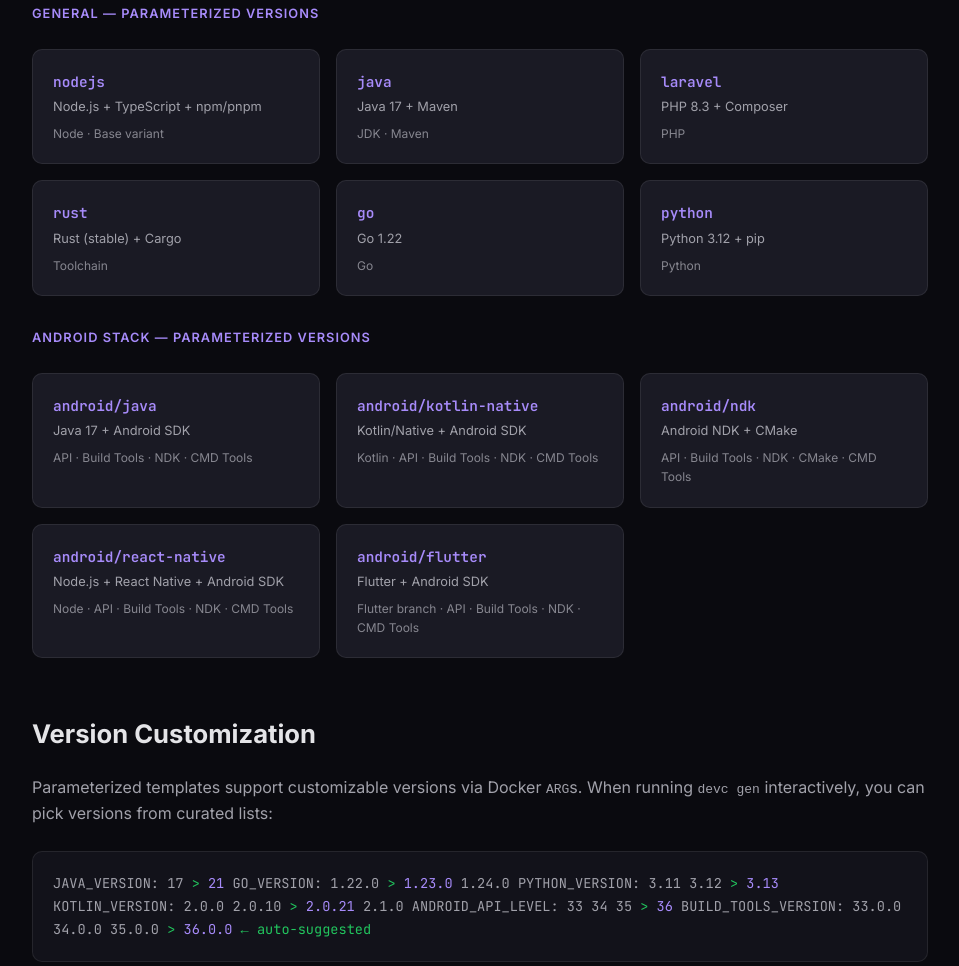
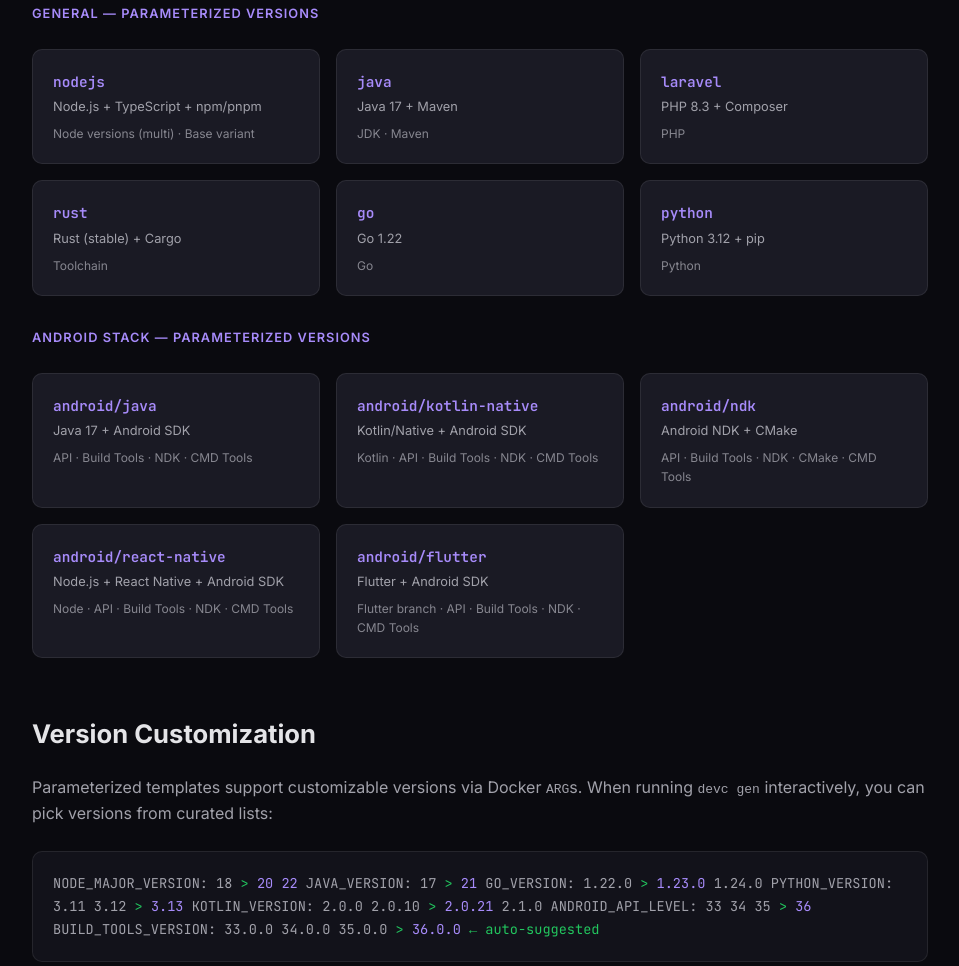
Before and after one commit to SamitoX4/devc, a plain HTML site: page docs/index.html in a window 1280 px wide. Shown: the part 2060-3026 px from the top of the page, without its empty margins (160-1119 px from the left). Drawn offline with Linux system fonts and the light colour scheme.

Commit message:
docs: note multi-select Node versions in README and landing

```diff
--- a/docs/index.html
+++ b/docs/index.html
@@ -404,7 +404,7 @@
             <div class="template-card">
                 <div class="template-name">nodejs</div>
                 <div class="template-desc">Node.js + TypeScript + npm/pnpm</div>
-                <div class="template-versions">Node · Base variant</div>
+                <div class="template-versions">Node versions (multi) · Base variant</div>
             </div>
             <div class="template-card">
                 <div class="template-name">java</div>
@@ -468,6 +468,11 @@
             When running <code>devc gen</code> interactively, you can pick versions from curated lists:
         </p>
         <div class="version-preview">
+NODE_MAJOR_VERSION:
+  18
+<span class="cursor">&gt;</span> <span class="highlight">20</span>
+  <span class="highlight">22</span>
+
 JAVA_VERSION:
   17
 <span class="cursor">&gt;</span> <span class="highlight">21</span>
```
Also changed, not shown: README.md.
